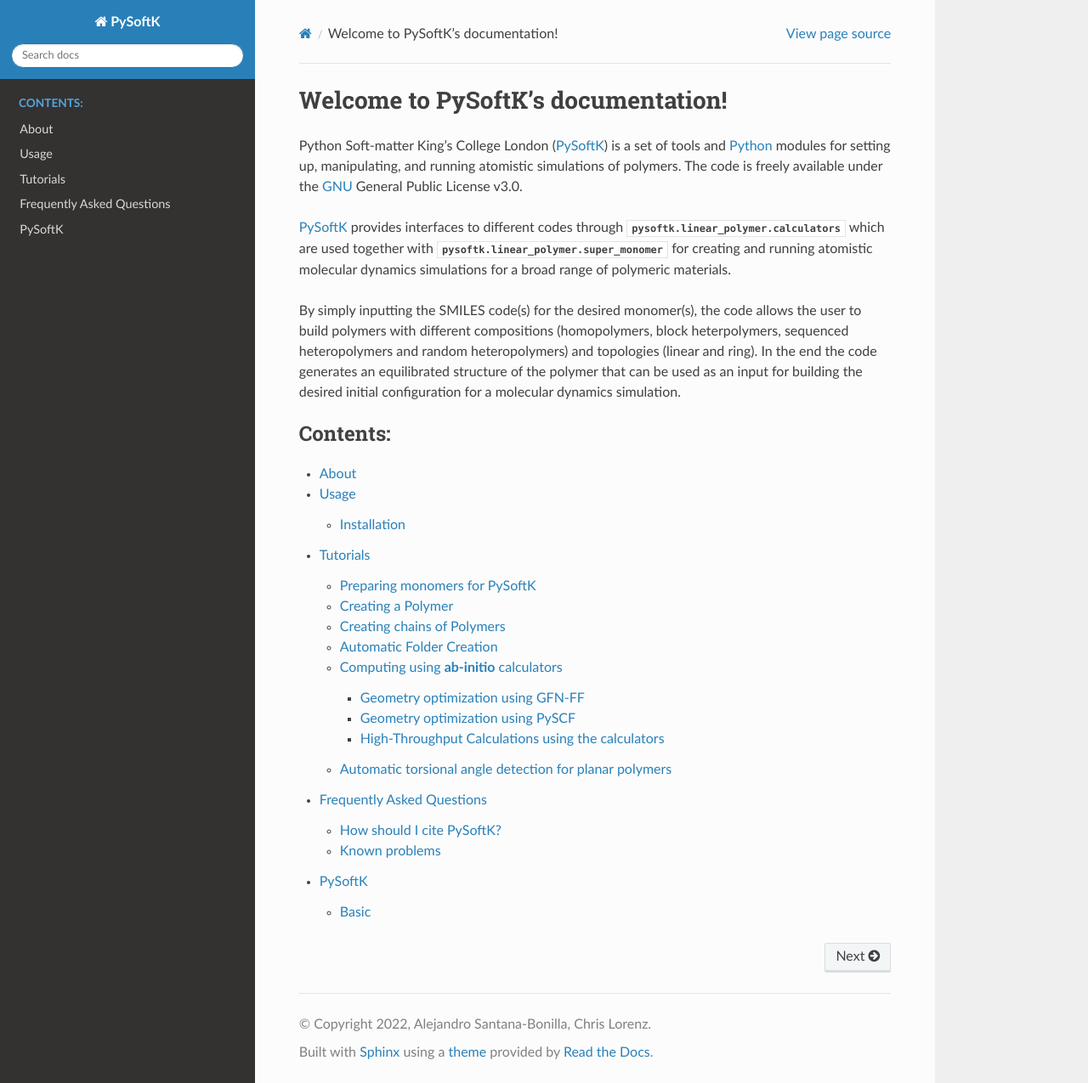
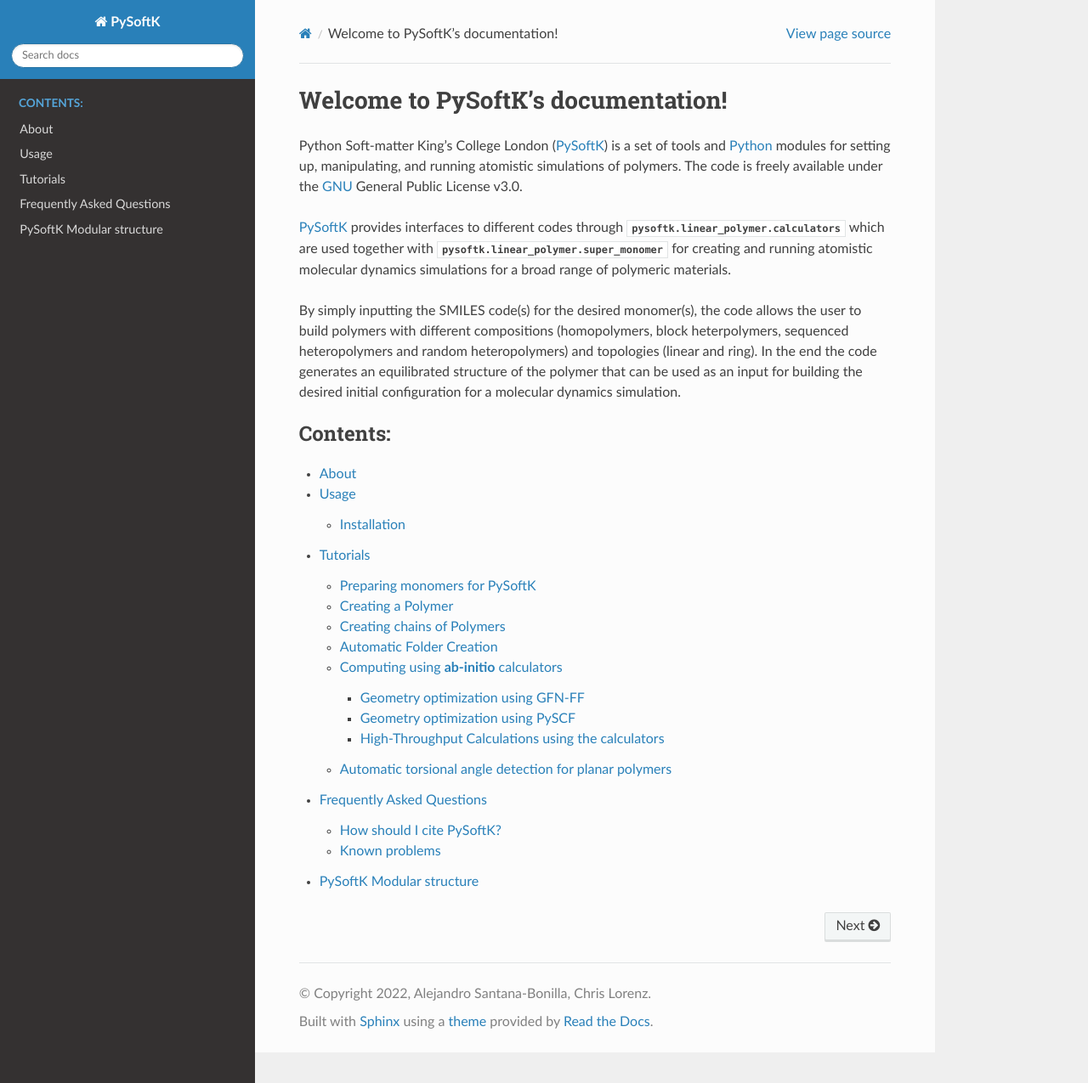
Before and after one commit to alejandrosantanabonilla/pysoftk, a Sphinx documentation site: the page built from docs/source/index.rst, in a window 1280 px wide and 1275 px high. Shown: the whole window at 85% size. Built offline with Sphinx 7.4.7 and the Read the Docs theme 2.0.0, drawn with Linux system fonts in a browser that asks for light colours; pages that are not in the unit, such as notebooks, are missing from menus.

Commit message:
Update modules.rst

```diff
--- a/docs/source/apidoc/modules.rst
+++ b/docs/source/apidoc/modules.rst
@@ -1,10 +1,9 @@
-PySoftK
-==============
+PySoftK Modular structure
+============================
 
-.. warning::
-   The API documentation is work-in-progress!
+In this section, the modular structure of PySoftK is displayed.
 
-Basic
------
+.. toctree::
+   :maxdepth: 4
 
    pysoftk
```
